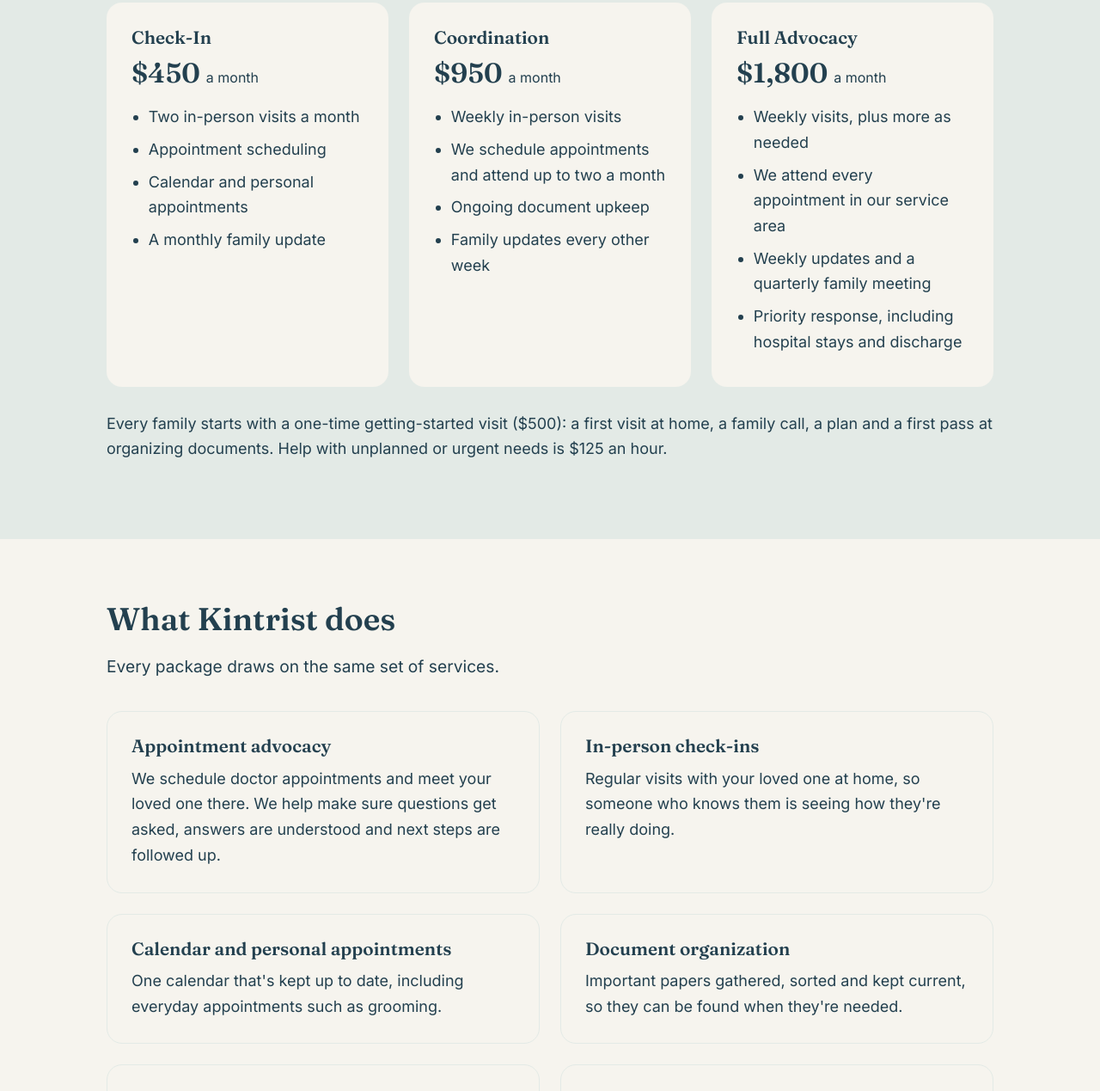
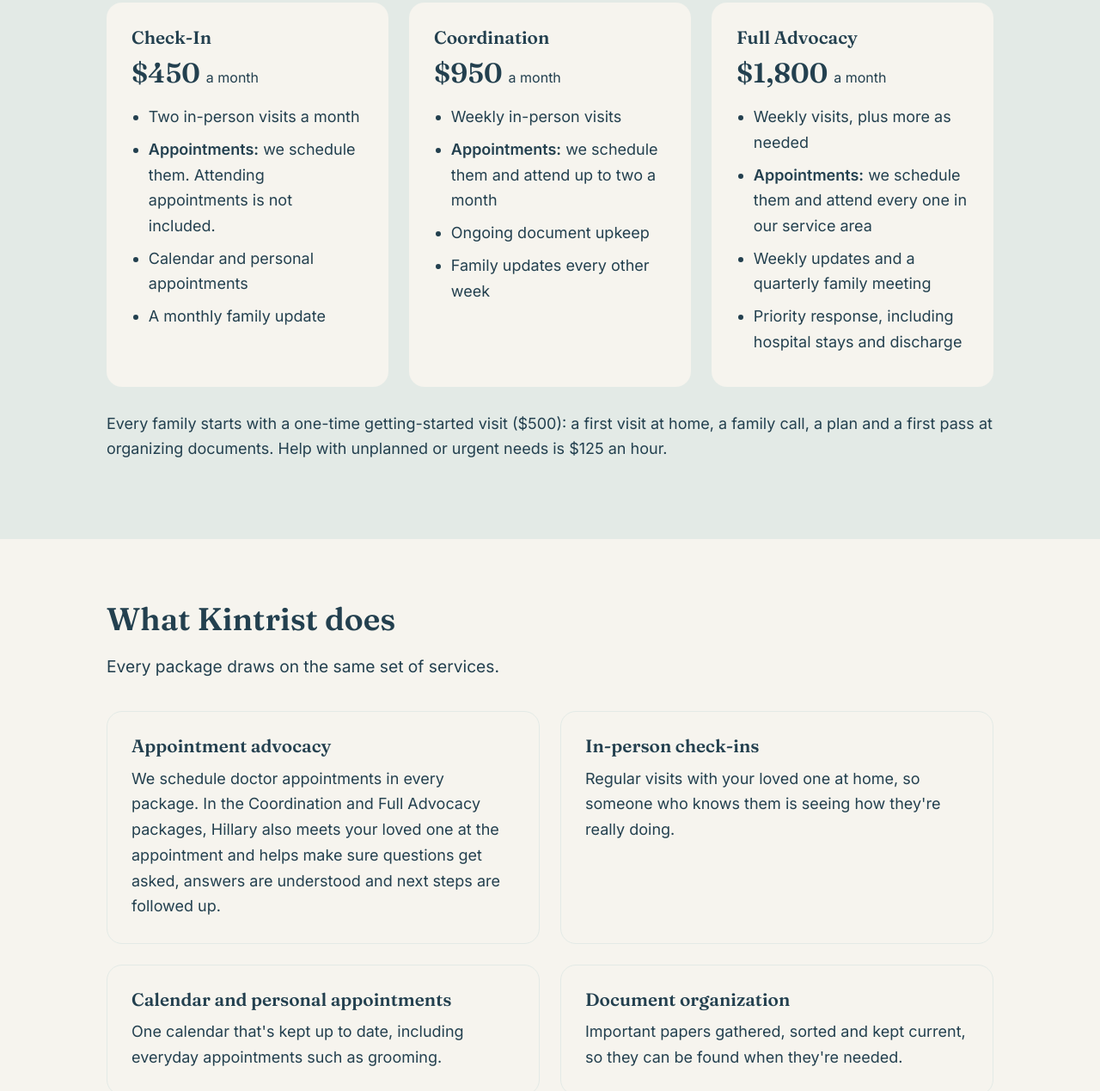
Before and after one commit to calinde78/kintrist, a plain HTML site: page services.html in a window 1280 px wide. Shown: the part 683-1952 px from the top of the page at 86% size. Drawn offline with Linux system fonts and the light colour scheme.

Commit message:
Clarify which packages include attending appointments
Co-Authored-By: Claude Fable 5.2 <noreply@anthropic.com>
Claude-Session: https://claude.ai/code/session_012cCcshxvJDBNHn9pTQnEkn

```diff
--- a/services.html
+++ b/services.html
@@ -53,7 +53,7 @@
             <p class="price">$450 <span>a month</span></p>
             <ul>
               <li>Two in-person visits a month</li>
-              <li>Appointment scheduling</li>
+              <li><strong>Appointments:</strong> we schedule them. Attending appointments is not included.</li>
               <li>Calendar and personal appointments</li>
               <li>A monthly family update</li>
             </ul>
@@ -63,7 +63,7 @@
             <p class="price">$950 <span>a month</span></p>
             <ul>
               <li>Weekly in-person visits</li>
-              <li>We schedule appointments and attend up to two a month</li>
+              <li><strong>Appointments:</strong> we schedule them and attend up to two a month</li>
               <li>Ongoing document upkeep</li>
               <li>Family updates every other week</li>
             </ul>
@@ -73,7 +73,7 @@
             <p class="price">$1,800 <span>a month</span></p>
             <ul>
               <li>Weekly visits, plus more as needed</li>
-              <li>We attend every appointment in our service area</li>
+              <li><strong>Appointments:</strong> we schedule them and attend every one in our service area</li>
               <li>Weekly updates and a quarterly family meeting</li>
               <li>Priority response, including hospital stays and discharge</li>
             </ul>
@@ -90,7 +90,7 @@
         <div class="grid two">
           <div class="card">
             <h3>Appointment advocacy</h3>
-            <p>We schedule doctor appointments and meet your loved one there. We help make sure questions get asked, answers are understood and next steps are followed up.</p>
+            <p>We schedule doctor appointments in every package. In the Coordination and Full Advocacy packages, Hillary also meets your loved one at the appointment and helps make sure questions get asked, answers are understood and next steps are followed up.</p>
           </div>
           <div class="card">
             <h3>In-person check-ins</h3>
```
